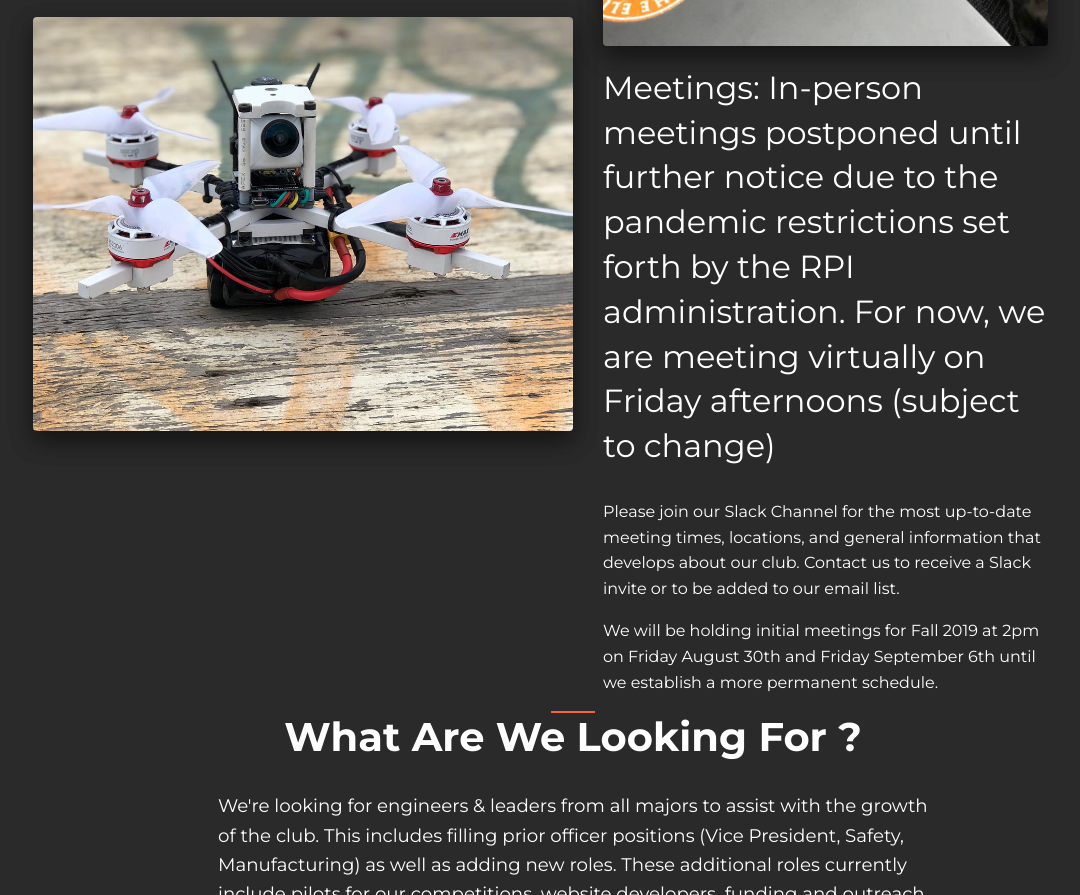
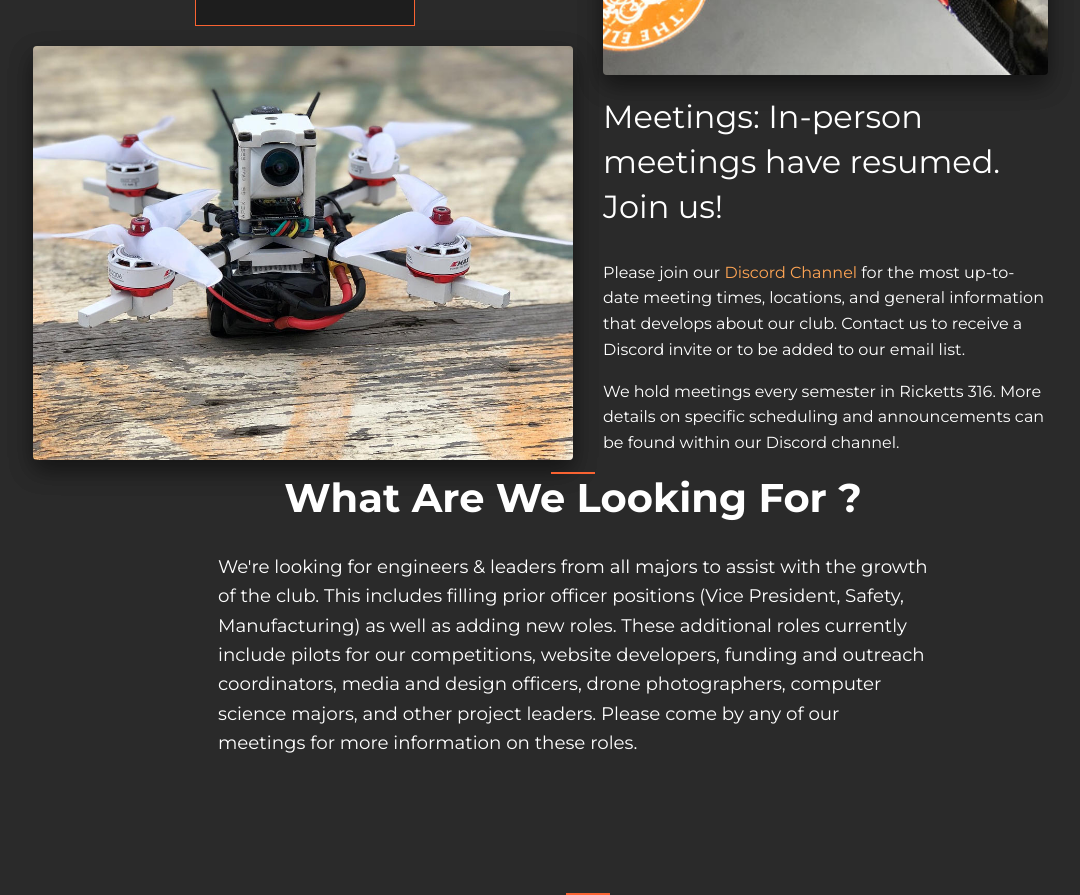
Before and after one commit to RPI-Drone-Club/rpidrone.club, a plain HTML site: page index.html in a window 1280 px wide. Shown: the part 2392-3287 px from the top of the page, without its empty margins (52-1132 px from the left). Drawn offline with nearby package versions, Linux system fonts and the light colour scheme.

Commit message:
Update index.html

```diff
--- a/index.html
+++ b/index.html
@@ -56,6 +56,7 @@
                         and provide its members with the relevant technical skills to take advantage of it. This includes building everything from micro racers to large project drones, and teaching members the core principals of designing, building, programming, and flying a drone with no prior experience.
                         Our club is officially a MANE department and School of Engineering-funded organization, chartered with the Academy of Model Aeronautics (AMA), and a qualifying member of the Collegiate Drone Racing Association.
 
+			      Come join us and learn more about what we do in our <a href="https://discord.gg/TwPd8dAmWr">Discord channel.</a>
                       </p>
                   </div>
               </div>
@@ -81,13 +82,13 @@
                           <div class="image-container image-r img-vert">
                               <img src="img/Adhikara4.jpg" alt="" class="rounded img-fluid img-raised img-vert">
                           </div>
-                          <h3>Meetings: In-person meetings postponed until further notice due to the pandemic restrictions set forth by the RPI administration. For now, we are meeting virtually on Friday afternoons (subject to change)</h3>
+                          <h3>Meetings: In-person meetings have resumed. Join us!</h3>
                           <p>
-                             Please join our Slack Channel for the most up-to-date meeting times, locations,
-                             and general information that develops about our club. Contact us to receive a Slack invite or to be added to our email list.
+				  Please join our <a href="https://discord.gg/TwPd8dAmWr">Discord Channel</a> for the most up-to-date meeting times, locations,
+                             and general information that develops about our club. Contact us to receive a Discord invite or to be added to our email list.
                           </p>
                           <p>
-                             We will be holding initial meetings for Fall 2019 at 2pm on Friday August 30th and Friday September 6th until we establish a more permanent schedule.
+                             We hold meetings every semester in Ricketts 316. More details on specific scheduling and announcements can be found within our Discord channel.
                           </p>
                       </div>
                   <br><br>
```
